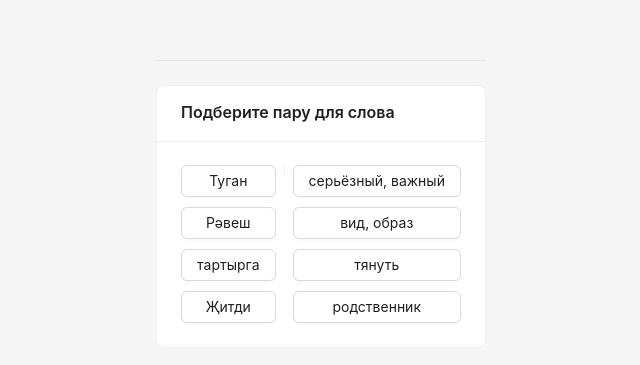
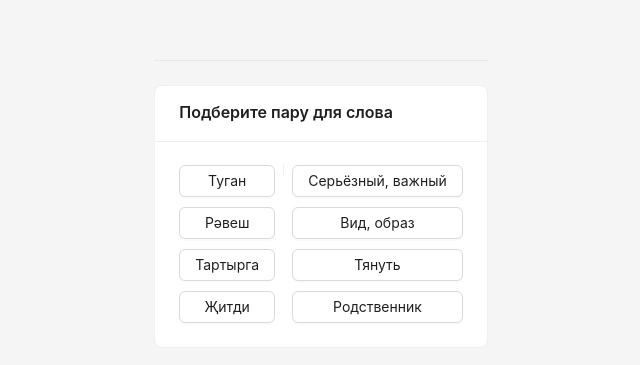
Before and after one commit to DaniilAbdulov/tatar-tele, a React (Create React App) app: page /pairs in a window 1280 px wide. Shown: the part 172-537 px from the top of the page, without its empty margins (319-959 px from the left). Built offline with nearby package versions, Linux system fonts and the light colour scheme.

Commit message:
upperCased

```diff
--- a/src/components/PairWords/Content/Pairs.jsx
+++ b/src/components/PairWords/Content/Pairs.jsx
@@ -17,12 +17,16 @@ export const Pairs = observer(() => {
     }
   }, [variants]);
 
+  const upperedValue = value => {
+    return value.slice(0, 1).toUpperCase() + value.slice(1);
+  };
+
   return (
     <Flex>
       <Flex vertical gap={10}>
         {variants.map(v => (
           <Button key={v.id} onClick={() => sendAnswer(v.id)}>
-            {v.fullValue}
+            {upperedValue(v.fullValue)}
           </Button>
         ))}
       </Flex>
@@ -33,7 +37,7 @@ export const Pairs = observer(() => {
           .sort((a, b) => b.id - a.id)
           .map(v => (
             <Button key={v.id} onClick={() => sendAnswer(v.id)}>
-              {v.russian}
+              {upperedValue(v.russian)}
             </Button>
           ))}
       </Flex>
```
